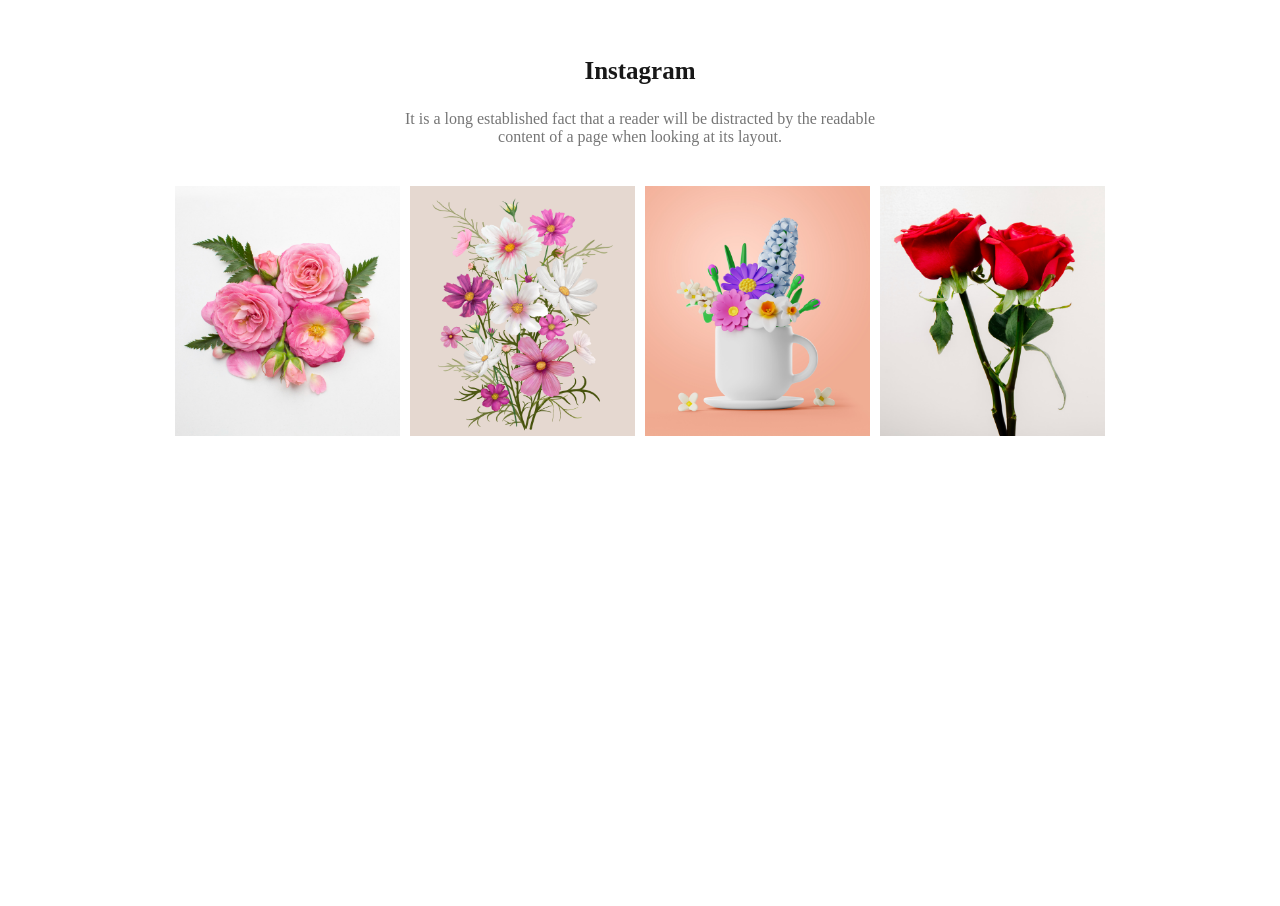
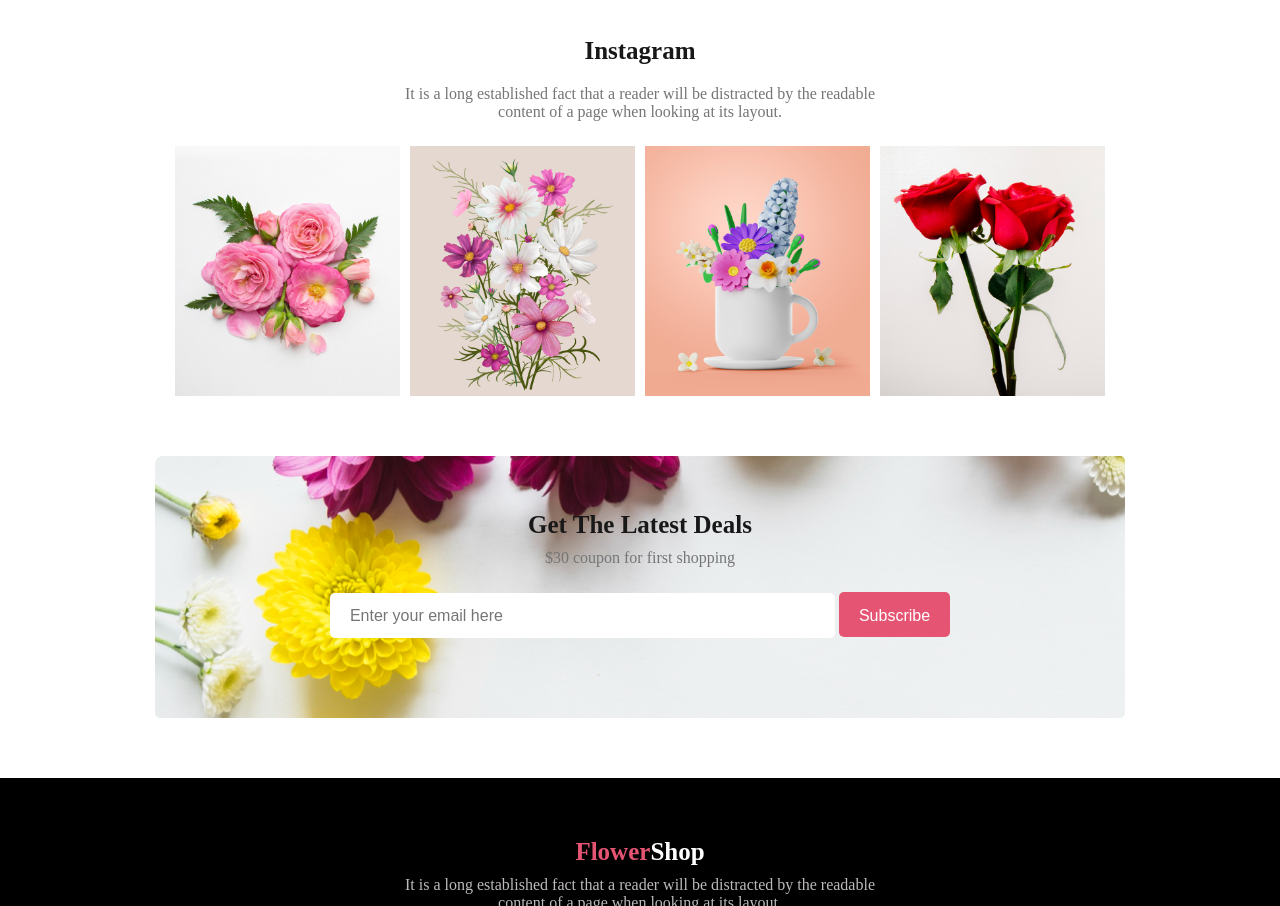
Before and after one commit to Aporna16/flower-shop, a plain HTML site: page index.html in a window 1280 px wide. Shown: the part 1894-2800 px from the top of the page. Before the commit the page ends 2390 px from the top, so only its background shows below. Drawn offline with Linux system fonts and the light colour scheme.

Commit message:
added final part

```diff
--- a/index.html
+++ b/index.html
@@ -64,7 +64,7 @@
     <section>
         <div class="deal">
             <div class="deal-content">
-                <h3 class="deal-title">Hot Deal ! Sale Up To 25% Off</h3>
+                <h3 class="deal-title">Hot Deal ! Sale Up To 25% <span class="off">Off</span></h3>
                 <p class="deal-description">It is a long established fact that a reader will be distracted by the
                     readable <br>content of a page when looking at its layout.</p>
                 <button class="btn-primary">Sign Up</button>
@@ -86,6 +86,25 @@
             <img class="instagram" src="images/Rectangle 6.png" alt="">
         </div>
     </section>
+    <section>
+        <div class="latest-deal">
+            <h3 class="latest-title">Get The Latest Deals</h3>
+            <p id="instagram-description" class="section-description">
+                $30 coupon for first shopping
+            </p>
+            <div class="input-section">
+                <input class="input-primary" type="email" name="" id="" placeholder="Enter your email here">
+                <button class="btn-primary">Subscribe</button>
+            </div>
+        </div>
+    </section>
 </body>
+<footer class="footer">
+    <div class="footer-container">
+        <h3 class="section-title"><span class="flower">Flower</span><span class="shop">Shop</span></h3>
+        <p class="footer-description">It is a long established fact that a reader will be distracted by the readable <br>content of a page when looking at its layout.</p>
+        <p class="footer-p">@2020-2023, FlowerShop.com. All rights reserved. </p>
+    </div>
+</footer>
 
 </html>
--- a/styles/style.css
+++ b/styles/style.css
@@ -4,11 +4,11 @@
 
 .btn-primary {
     color: #FFFFFF;
-    font-weight: 700;
-    font-size: 18px;
+    font-weight: 400;
+    font-size: 16px;
     border: 0;
     padding: 15px 20px;
-    height: 50px;
+    height: 45px;
     border-radius: 5px;
     background: #E55473;
 }
@@ -43,13 +43,13 @@
     text-align: center;
     font-size: 25px;
     font-weight: 700;
-    margin-bottom: 15px;
+    margin-bottom: 10px;
 }
 .section-description {
     color: #757575;
     text-align: center;
     font-size: 16px;
-   margin-bottom: 30px;
+   margin-bottom: 15px;
 }
 
 /* feature styles */
@@ -89,8 +89,8 @@ main {
     height: 340px;
     padding-top: 10px;
     width: 280px;
-    border-top-right-radius: 45%;
-    border-top-left-radius: 45%;
+    border-top-right-radius: 50%;
+    border-top-left-radius: 50%;
 }
 
 .feature-title {
@@ -151,3 +151,68 @@ margin-bottom: 10px;
     height: 250px;
     width: 250px;
 }
+
+.latest-deal{
+    margin-top: 130px;
+    text-align: center;
+    background-image: url('../images/Rectangle\ 9.png');
+    margin: 0 auto;
+    border-radius: 5px;
+    max-width: 930px;
+  padding: 20px;
+}
+.latest-title{
+    color: #181818;
+    text-align: center;
+    font-size: 25px;
+    font-weight: 700;
+    margin-top: 35px;
+
+}
+input[type="email"],
+input{
+    height: 15px;
+    width: 50%;
+
+}
+.input-primary{
+    color: #FFFFFF;
+    font-weight: 400;
+    font-size: 16px;
+    border: 0;
+    padding: 15px 20px;
+    height: 5px;
+    border-radius: 5px;
+}
+.input-section{
+    padding-bottom: 60px;
+}
+.footer{
+    margin-top: 60px;
+
+    background: black;
+}
+.flower{
+    color: #E55473;
+}
+.shop{
+    color: white;
+}
+.footer-container{
+    padding: 60px;
+}
+.footer-description {
+    color: #bebaba;
+    text-align: center;
+    font-size: 16px;
+   margin-bottom: 15px;
+}
+.footer-p{
+    color: #434343;
+    text-align: center;
+    font-size: 16px;
+   margin-bottom: 15px;
+}
+.off{
+    color: #E55473;
+}
```
